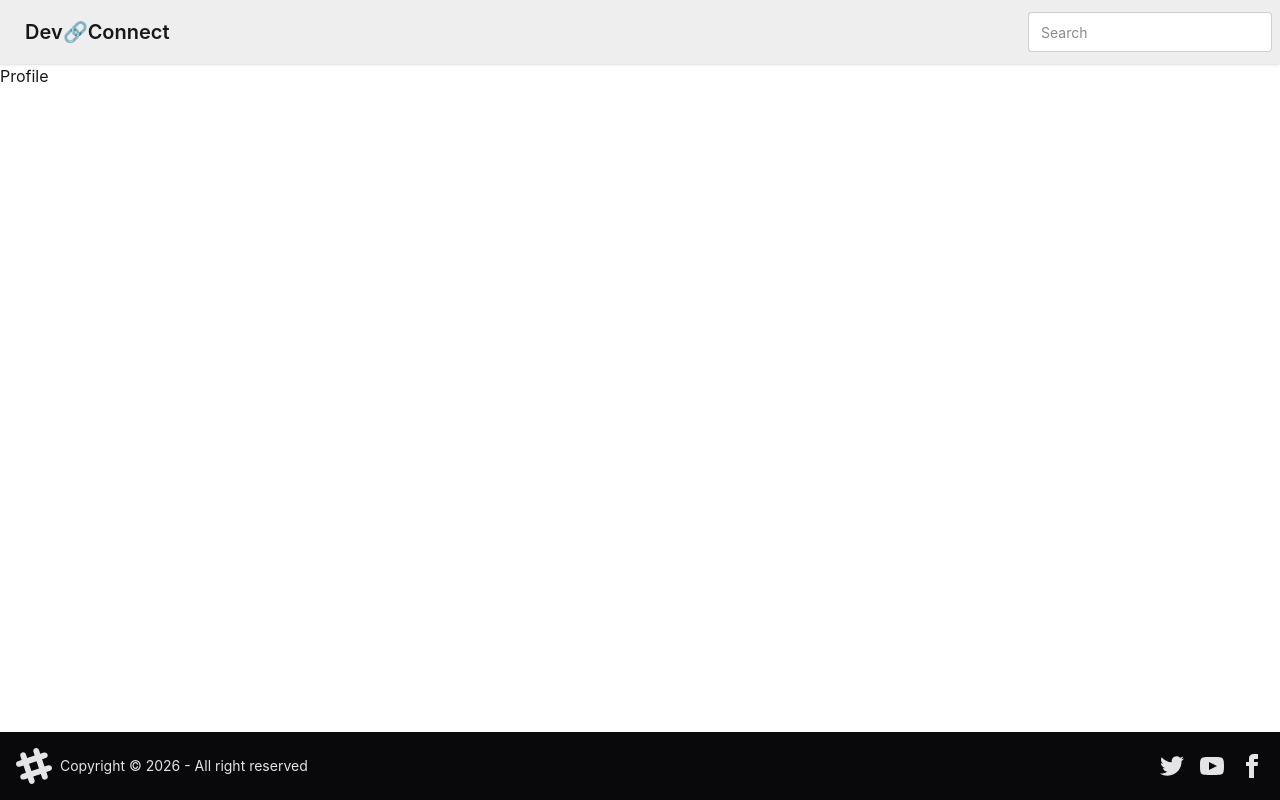
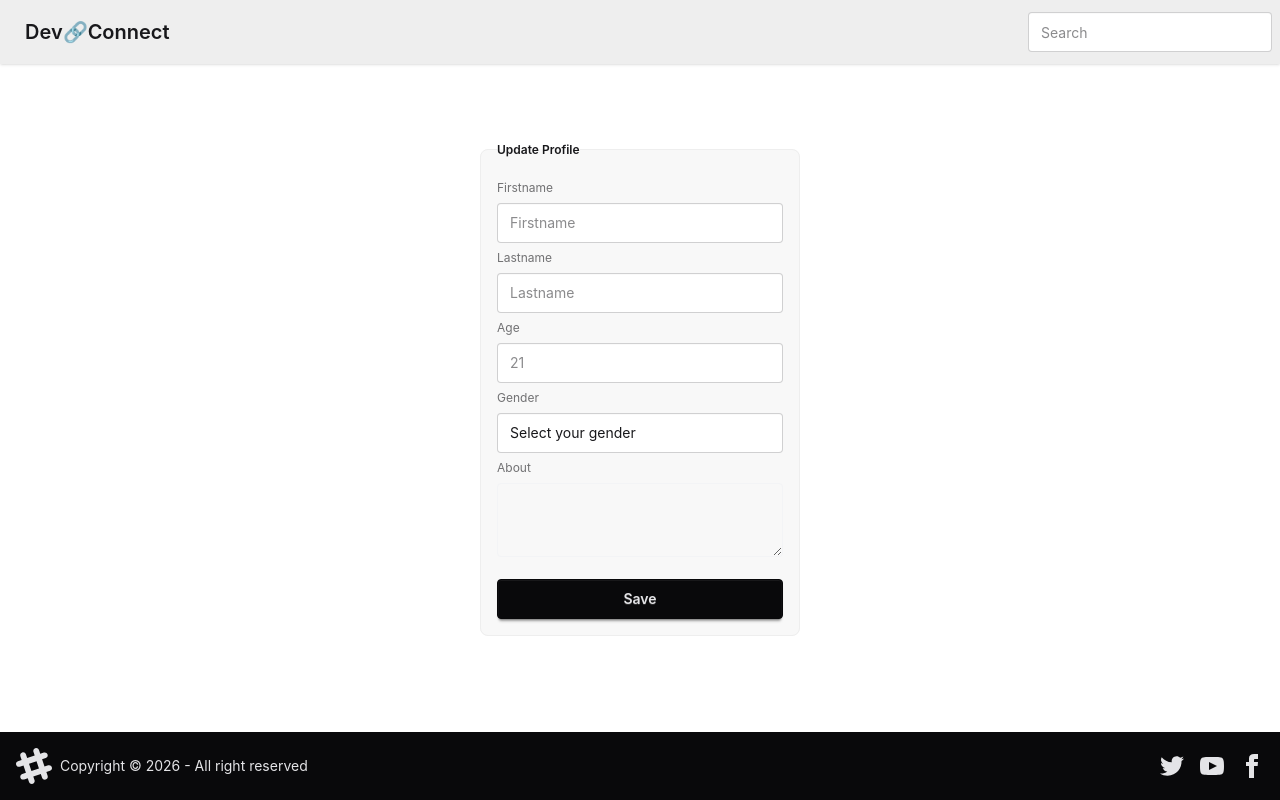
Before and after one commit to shivsinghcse/DevConnect, a React (Vite) app: page /profile in a window 1280 px wide. Built offline with nearby package versions, Linux system fonts and the light colour scheme; no server answers.

Commit message:
feat: create user card

```diff
--- /dev/null
+++ b/src/components/EditProfile.jsx
@@ -0,0 +1,63 @@
+import { useState } from "react"
+import axios from "axios"
+
+const EditProfile = () => {
+
+  const [firstName, setFirstName] = useState("")
+  const [lastName, setLastName] = useState("")
+  const [age, setAge] = useState("")
+  const [gender, setGender] = useState("")
+  const [about, setAbout] = useState("")
+  const [emailId, setEmailId] = useState("")
+  const [password, setPassword] = useState("")
+
+//   const handleSignup = async () => {
+//     try
+//     {
+//       const res = await axios.post(BASE_URL + "/signup", {
+//         firstName,
+//         lastName,
+//         emailId,
+//         password,
+//       }, {withCredentials: true})
+//       console.log(res);
+//     }
+//     catch(err)
+//     {
+//       console.log(err);
+//     }
+//   }
+
+  return (
+    <div className="flex h-[80vh] justify-center items-center">
+      <fieldset className="fieldset bg-base-200 border-base-300 rounded-box w-xs border p-4">
+        <legend className="fieldset-legend">Update Profile</legend>
+
+        <label className="label">Firstname</label>
+        <input type="text" className="input" placeholder="Firstname" value={firstName} onChange={(e) => setFirstName(e.target.value)} />
+
+        <label className="label">Lastname</label>
+        <input type="text" className="input" placeholder="Lastname" value={lastName} onChange={(e) => setLastName(e.target.value)} />
+
+        <label className="label">Age</label>
+        <input type="number" className="input" placeholder="21" value={age} onChange={(e) => setAge(e.target.value)} />
+
+        <label className="label">Gender</label>
+        <select name="gender" id="label" className="input">
+            <option selected>Select your gender</option>
+            <option value="male">Male</option>
+            <option value="female">Female</option>
+            <option value="other">Other</option>
+        </select>
+
+        <label className="label">About</label>
+        <textarea name="about" rows={4} id="label" className="border border-gray-100 rounded" value={about} onChange={(e) => e.target.value}></textarea>
+
+
+        <button className="btn btn-neutral mt-4">Save</button>
+      </fieldset>
+    </div>
+  )
+}
+
+export default EditProfile
--- a/src/components/Feed.jsx
+++ b/src/components/Feed.jsx
@@ -1,8 +1,37 @@
+import axios from "axios"
+import { BASE_URL } from "../utils/constants"
+import { useDispatch, useSelector } from "react-redux"
+import { addFeed } from "../utils/feedSlice"
+import { useEffect } from "react"
+import UserCard from "./UserCard"
 
 
 const Feed = () => {
-  return (
-    <div>Feed</div>
+  const feed = useSelector(store => store.feed)
+  const dispatch = useDispatch()
+
+  const getFeed = async () => {
+      try
+      {
+        if(feed) return
+        const res = await axios.get(BASE_URL+"/feed", {withCredentials: true})
+        // console.log("res", res?.data?.data);
+        dispatch(addFeed(res?.data?.data))
+      }
+      catch(err)
+      {
+        console.log(err);
+      }
+  }
+
+  useEffect(()=>{
+    getFeed()
+  }, [])
+
+  console.log("feed", feed);
+
+  return feed && (
+    <UserCard user={feed[0]}/>
   )
 }
 
--- a/src/components/Login.jsx
+++ b/src/components/Login.jsx
@@ -2,7 +2,7 @@ import axios from "axios"
 import { useState } from "react"
 import { useDispatch } from "react-redux"
 import { addUser } from "../utils/userSlice"
-import { useNavigate } from "react-router-dom"
+import { Link, useNavigate } from "react-router-dom"
 import { BASE_URL } from "../utils/constants"
 addUser
 
@@ -47,6 +47,9 @@ const Login = () => {
         <p className="text-red-500 mt-2 text-center">{error}</p>
 
         <button onClick={handleLogin} className="btn btn-neutral mt-4">Login</button>
+
+        <p className="text-center">Don't have an account? <Link to={'/signup'} className="text-indigo-600">Sign up</Link></p>
+
       </fieldset>
     </div>
   )
--- a/src/components/Profile.jsx
+++ b/src/components/Profile.jsx
@@ -1,7 +1,10 @@
+import EditProfile from "./EditProfile"
 
 const Profile = () => {
   return (
-    <div>Profile</div>
+    <>
+      <EditProfile />
+    </>
   )
 }
 
--- a/src/components/Signup.jsx
+++ b/src/components/Signup.jsx
@@ -42,6 +42,8 @@ const Signup = () => {
         <input type="password" className="input" placeholder="Password" value={password} onChange={(e) => setPassword(e.target.value)}/>
 
         <button onClick={handleSignup} className="btn btn-neutral mt-4">Signup</button>
+
+        <p className="text-center">Don't have an account? <Link to={'/signup'} className="text-indigo-600">Sign up</Link></p>
       </fieldset>
     </div>
   )
--- /dev/null
+++ b/src/components/UserCard.jsx
@@ -0,0 +1,27 @@
+
+const UserCard = ({user}) => {
+    const {firstName, lastName, about, age, gender, photoUrl} = user
+    console.log("pg", user);
+    return (
+    <div className="flex justify-center items-center h-[80vh]">
+        <div className="card bg-base-300 w-96 shadow-sm">
+            <figure>
+                <img
+                src={photoUrl ?? "https://img.daisyui.com/images/stock/photo-1606107557195-0e29a4b5b4aa.webp"}
+                alt="Shoes" />
+            </figure>
+            <div className="card-body">
+                <h2 className="card-title">{`${firstName} ${lastName}`}</h2>
+                {age && gender && <p>{`${age}, ${gender}`}</p>}
+                <p>{about}</p>
+                <div className="card-actions justify-center gap-8 mt-4">
+                <button className="btn btn-primary">Ignore</button>
+                <button className="btn btn-secondary">Send Request</button>
+                </div>
+            </div>
+        </div>
+    </div>
+  )
+}
+
+export default UserCard
--- a/src/utils/appStore.js
+++ b/src/utils/appStore.js
@@ -1,9 +1,10 @@
 import { configureStore } from "@reduxjs/toolkit";
 import userReducer from "./userSlice"
-
+import feedReducer from "./feedSlice"
 const appStore = configureStore({
     reducer: {
-        user: userReducer
+        user: userReducer,
+        feed: feedReducer
     }
 })
 
--- /dev/null
+++ b/src/utils/feedSlice.js
@@ -0,0 +1,16 @@
+import { createSlice } from "@reduxjs/toolkit";
+
+
+const feedSlice = createSlice({
+    name: 'feed',
+    initialState: null,
+    reducers: {
+        addFeed: (state, action) => {
+            return action.payload
+        },
+        removeFeed: (state, action) => null
+    }
+})
+
+export const {addFeed, removeFeed} = feedSlice.actions
+export default feedSlice.reducer
```
